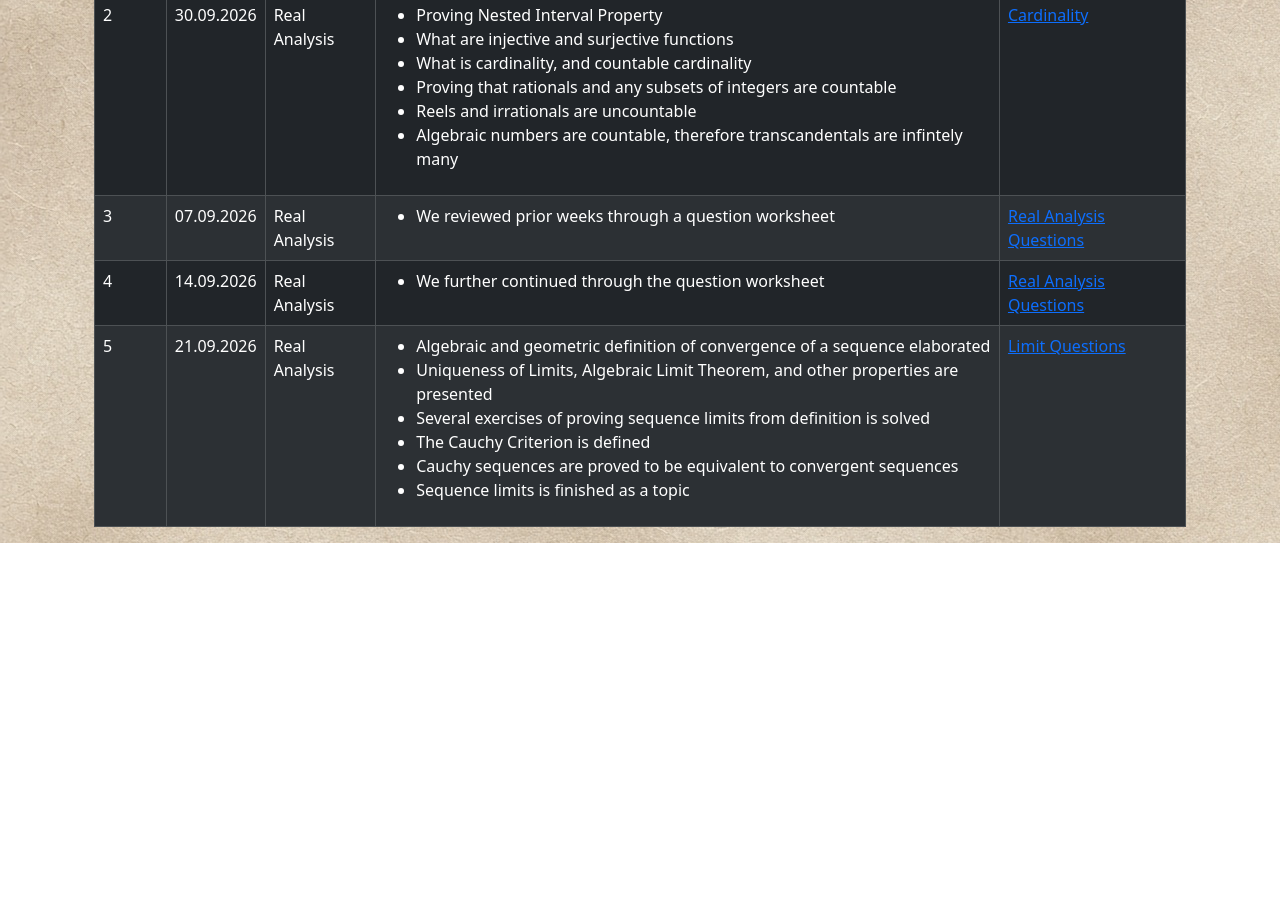
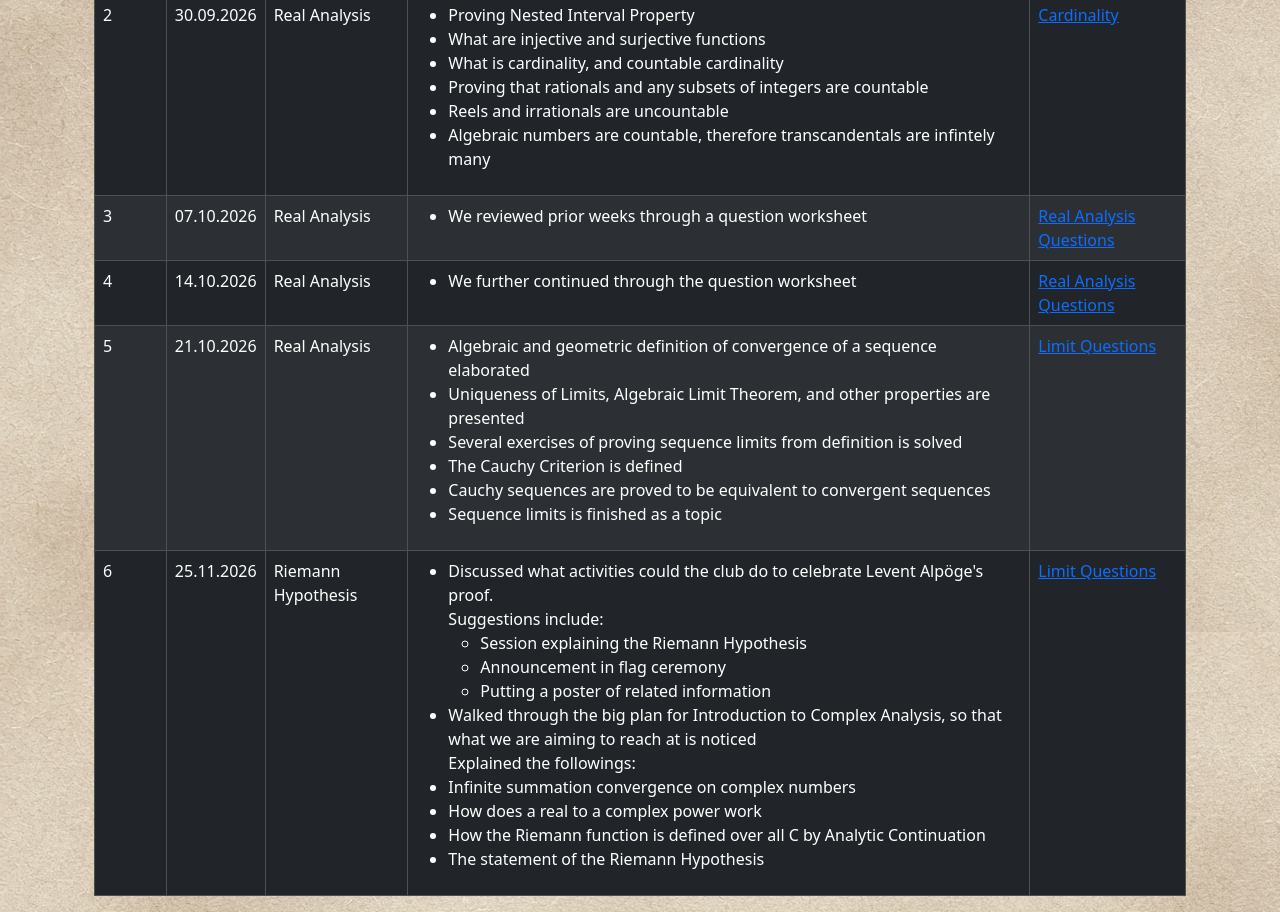
Before and after one commit to dortluoglumustafa/dortluoglumustafa.github.io, a plain HTML site: page lessons.html in a window 1280 px wide. Shown: the part 392-1304 px from the top of the page. Before the commit the page ends 935 px from the top, so only its background shows below. Drawn offline with nearby package versions, Linux system fonts and the light colour scheme.

Commit message:
Added 25 November 2026 Class Summary

```diff
--- a/lessons.html
+++ b/lessons.html
@@ -69,7 +69,7 @@
 
                             <tr>
                                 <td>3</td>
-                                <td>07.09.2026</td>
+                                <td>07.10.2026</td>
                                 <td>Real Analysis</td>
                                 <td>
                                         <ul>
@@ -83,7 +83,7 @@
 
                             <tr>
                                 <td>4</td>
-                                <td>14.09.2026</td>
+                                <td>14.10.2026</td>
                                 <td>Real Analysis</td>
                                 <td>
                                         <ul>
@@ -97,7 +97,7 @@
 
                             <tr>
                                 <td>5</td>
-                                <td>21.09.2026</td>
+                                <td>21.10.2026</td>
                                 <td>Real Analysis</td>
                                 <td>
                                         <ul>
@@ -114,6 +114,34 @@
                                 </td>
                             </tr>
 
+                            <tr>
+                                <td>6</td>
+                                <td>25.11.2026</td>
+                                <td>Riemann Hypothesis</td>
+                                <td>
+                                        <ul>
+                                            <li>Discussed what activities could the club do to celebrate Levent Alpöge's proof. <br>
+                                            Suggestions include:
+                                                <ul>
+                                                    <li>Session explaining the Riemann Hypothesis</li>
+                                                    <li>Announcement in flag ceremony</li>
+                                                    <li>Putting a poster of related information</li>
+                                                </ul>
+                                            </li>
+                                            <li>Walked through the big plan for Introduction to Complex Analysis, so that
+                                            what we are aiming to reach at is noticed</li>
+                                            Explained the followings: <br>
+                                            <li>Infinite summation convergence on complex numbers</li>
+                                            <li>How does a real to a complex power work</li>
+                                            <li>How the Riemann function is defined over all C by Analytic Continuation</li>
+                                            <li>The statement of the Riemann Hypothesis</li>
+                                        </ul>
+                                </td>
+                                <td>
+                                    <a href="/assets/resources/SequenceLimitsQuestions.pdf" target="_blank">Limit Questions</a>
+                                </td>
+                            </tr>
+
                         </tbody>
                     </table>
                 </div>
```
